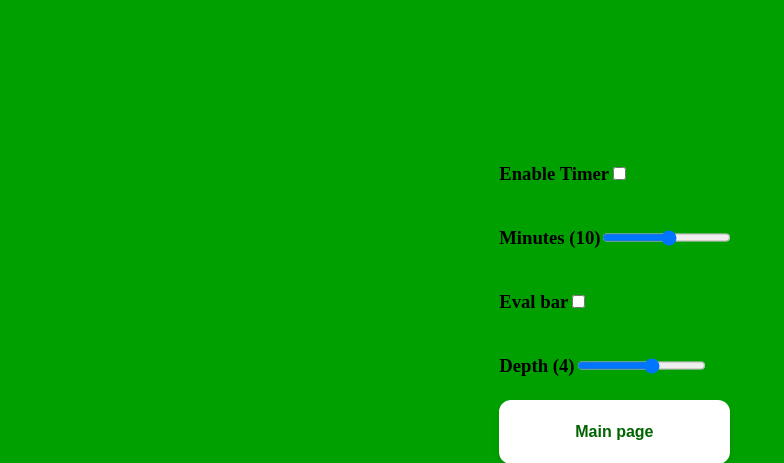
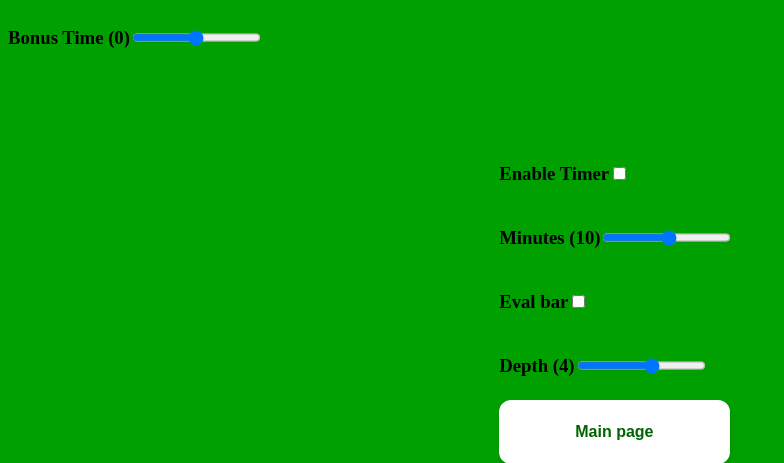
Before and after one commit to GurMeow/Chess_web, a Flask app: page /settings in a window 1280 px wide. Shown: the top 463 px of the page, without its empty margins (0-784 px from the left). Run offline with Flask 3, Linux system fonts and the light colour scheme.

Commit message:
Update settings.html
added a bonus timer input

```diff
--- a/Chess_Flask_Fixed/web/templates/settings.html
+++ b/Chess_Flask_Fixed/web/templates/settings.html
@@ -48,6 +48,17 @@
         onchange="set_time()"
       />
     </div>
+    <div id="bonus_time" class="align">
+      <h3 id="bonus_time_display">Bonus Time (0)</h3>
+      <input
+        id="bonus_time_input"
+        type="range"
+        min="0"
+        max="60"
+        step="3"
+        onchange="set_bonus_time()"
+      />
+    </div>
     <script src="../static/settings.js"></script>
   </body>
 </html>
```
